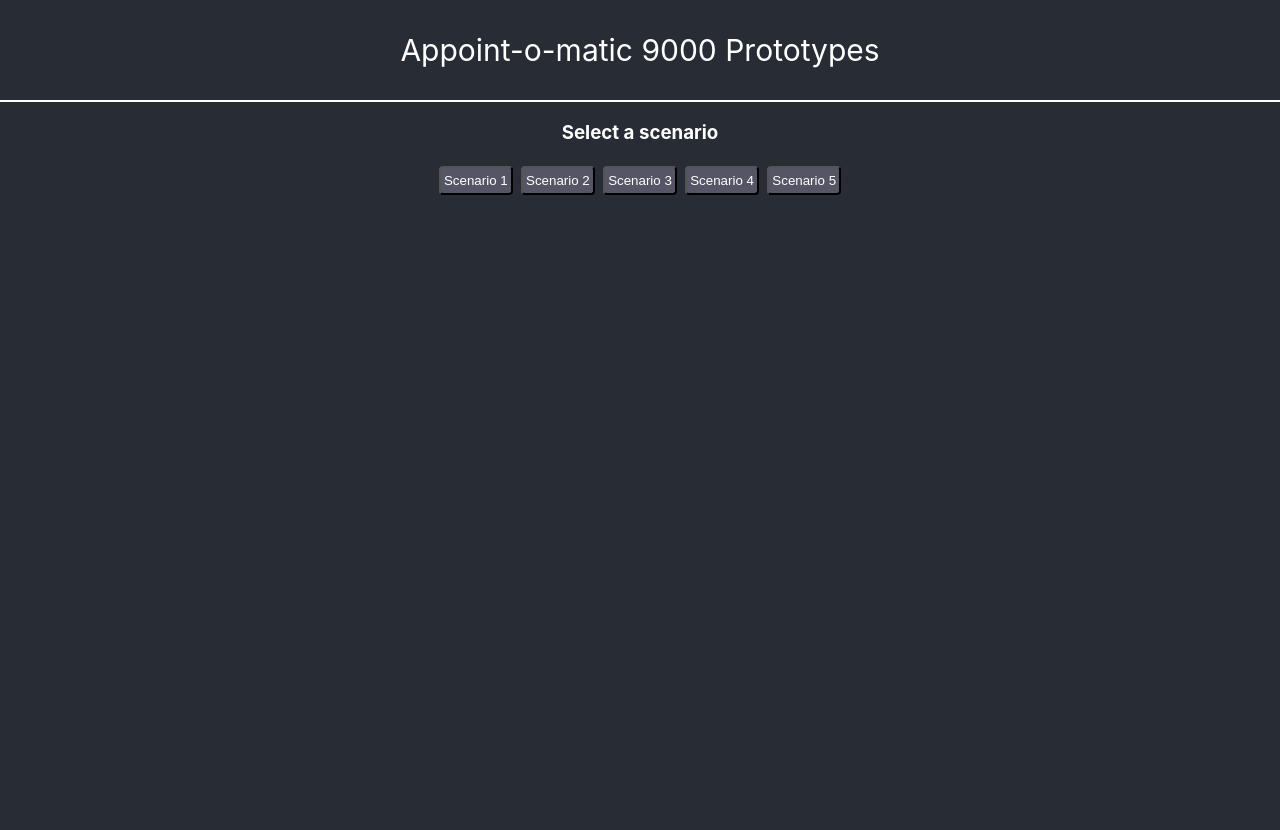
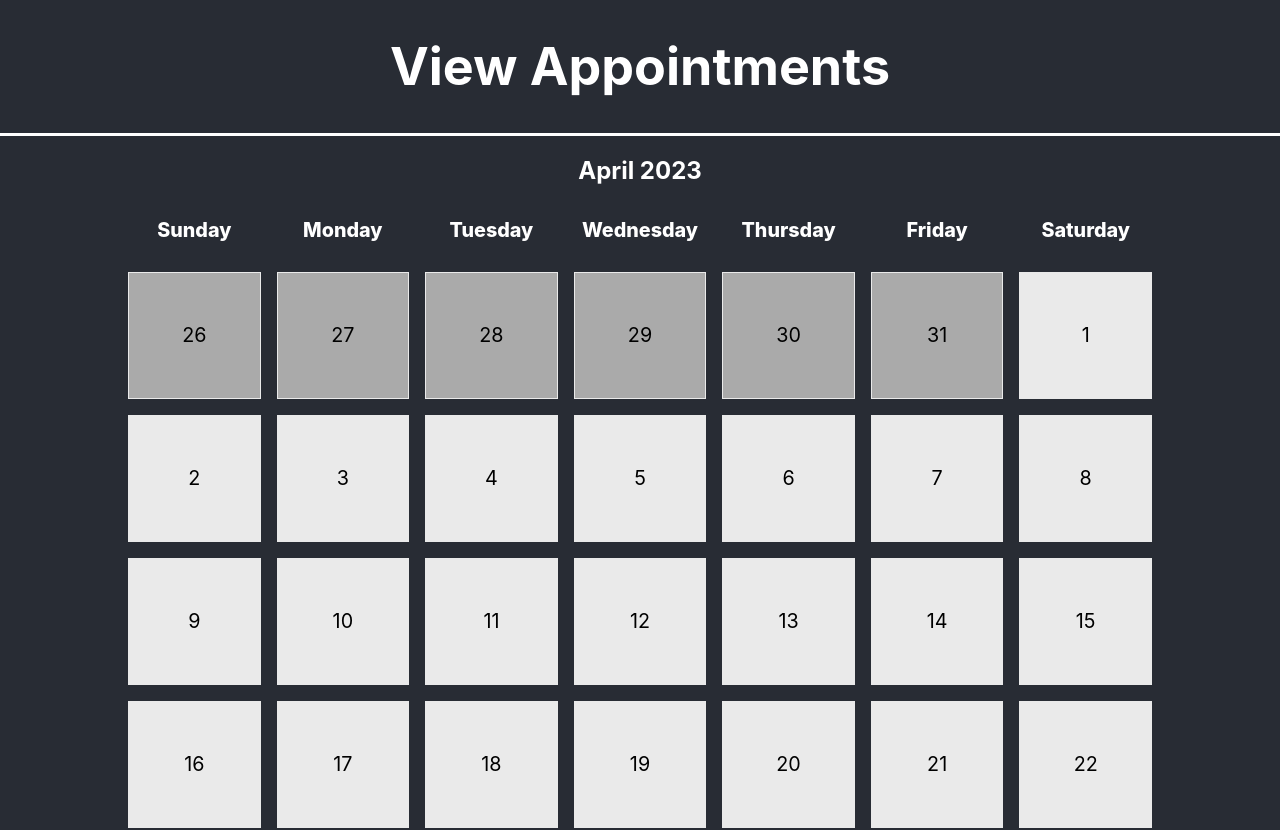
Before and after one commit to mattevans98/appoint-o-matic-9000, a React (Create React App) app: page / in a window 1280 px wide. Shown: the top 830 px of the page. Built offline with nearby package versions, Linux system fonts and the light colour scheme.

Commit message:
Added router with landing page route

```diff
--- a/package.json
+++ b/package.json
@@ -12,6 +12,7 @@
     "@types/react-dom": "^18.0.11",
     "react": "^18.2.0",
     "react-dom": "^18.2.0",
+    "react-router-dom": "^6.10.0",
     "react-scripts": "5.0.1",
     "typescript": "^4.9.5",
     "web-vitals": "^2.1.4"
--- a/src/App.tsx
+++ b/src/App.tsx
@@ -2,32 +2,16 @@ import React, { ReactElement, useState } from 'react';
 import './App.scss';
 import Scenario1 from "./scenario1/Scenario1";
 import Scenario2 from "./scenario2/Scenario2";
+import { BrowserRouter as Router, Route, Routes } from "react-router-dom";
 
 const App = (): ReactElement => {
-    const [scenario, setScenario] = useState(-1);
-    const scenarioArr: ReactElement[] = [<Scenario1/>, <Scenario2/>];
-
     return (
-        <div className="App">
-            <header className="App-header">
-                Appoint-o-matic 9000 Prototypes
-            </header>
-            <main className="App-content">
-                <div className="scenario-selector">
-                    <h3>Select a scenario</h3>
-                    <div className="scenario-buttons">
-                        <button onClick={ () => setScenario(scenario !== 0 ? 0 : -1) }>Scenario 1</button>
-                        <button onClick={ () => setScenario(scenario !== 1 ? 1 : -1) }>Scenario 2</button>
-                        <button>Scenario 3</button>
-                        <button>Scenario 4</button>
-                        <button>Scenario 5</button>
-                    </div>
-                    <div className="scenario-display">
-                        { scenario === -1 ? <></> : scenarioArr[scenario] }
-                    </div>
-                </div>
-            </main>
-        </div>
+        <Router>
+            <Routes>
+                <Route path="/" element={ <Scenario1/> }/>
+                <Route path="/scenario2" element={ <Scenario2/> }/>
+            </Routes>
+        </Router>
     );
 }
 
```
Also changed, not shown: 1 other file (tests, documents, lock files or other folders). Lines whose indentation alone changed are shown as unchanged.
